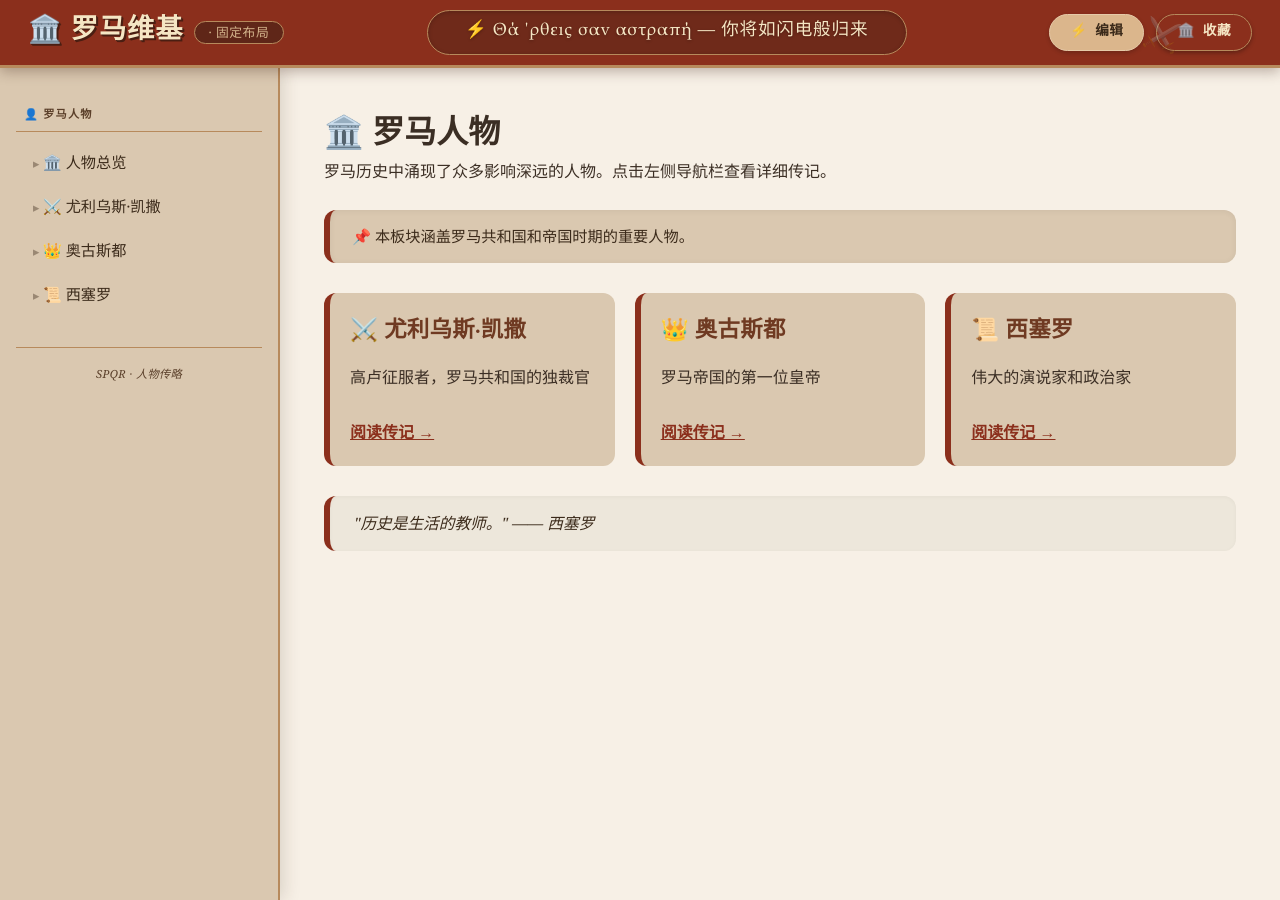
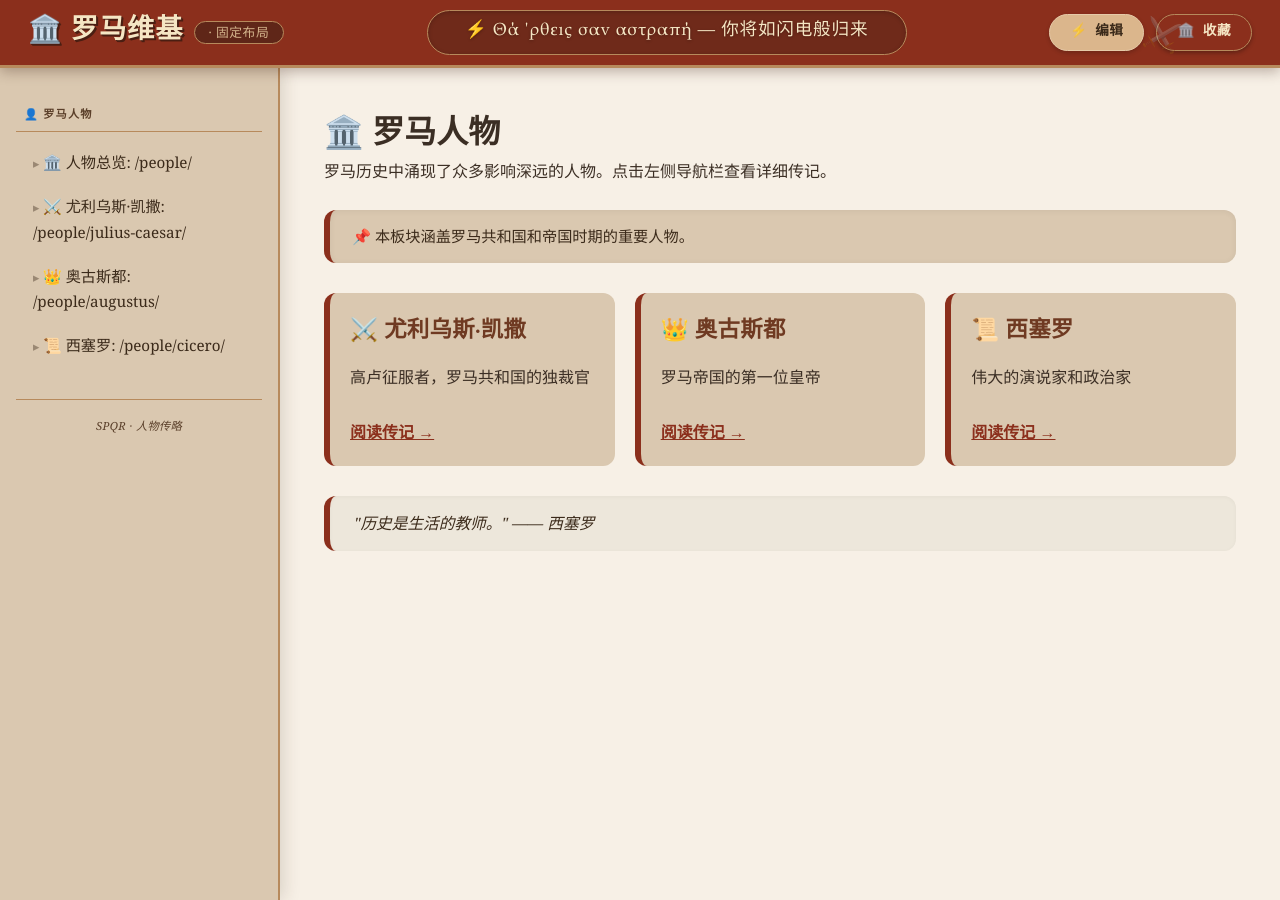
Before and after one commit to GensokyoCirno/gensokyocirno.github.io, a Jekyll site: the page built from pages/people/index.html, in a window 1280 px wide. Built offline with Jekyll 4.4.1, drawn with Linux system fonts in a browser that asks for light colours.

Commit message:
优化逻辑测试 - a3-6

```diff
--- a/_includes/sidebar/people.html
+++ b/_includes/sidebar/people.html
@@ -3,8 +3,8 @@
     <div class="nav-section">👤 罗马人物</div>
     {% for nav in site.navigation_people %}
       <a href="{{ nav.url | relative_url }}"
-         class="{% if page.url == nav.url | relative_url%}active{% endif %}">
-        <span>{{ nav.icon }}</span> {{ nav.title }}
+         class="{% if page.url == nav.url | relative_url %}active{% endif %}">
+        <span>{{ nav.icon }}</span> {{ nav.title }}: {{nav.url | relative_url}}
       </a>
     {% endfor %}
 
```
